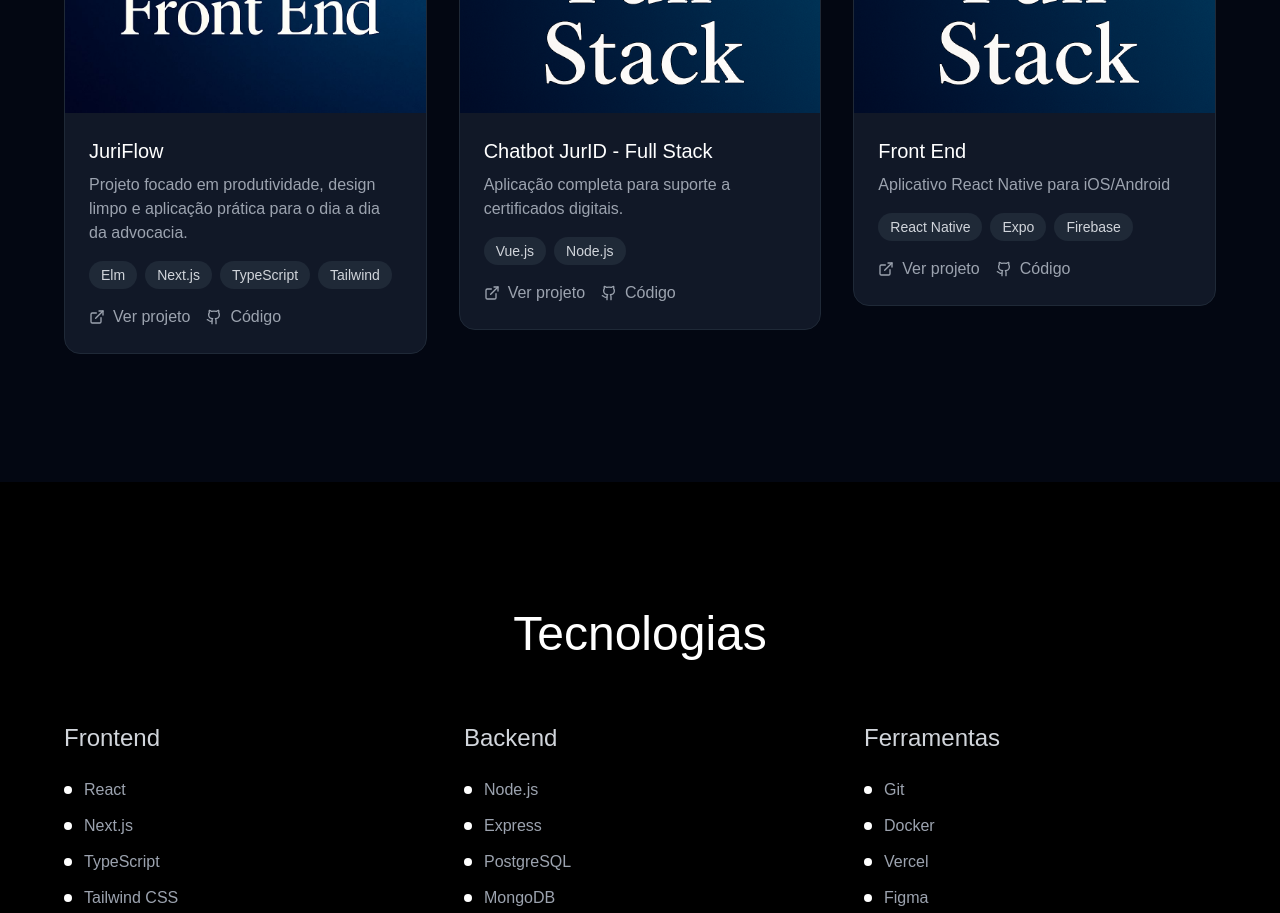
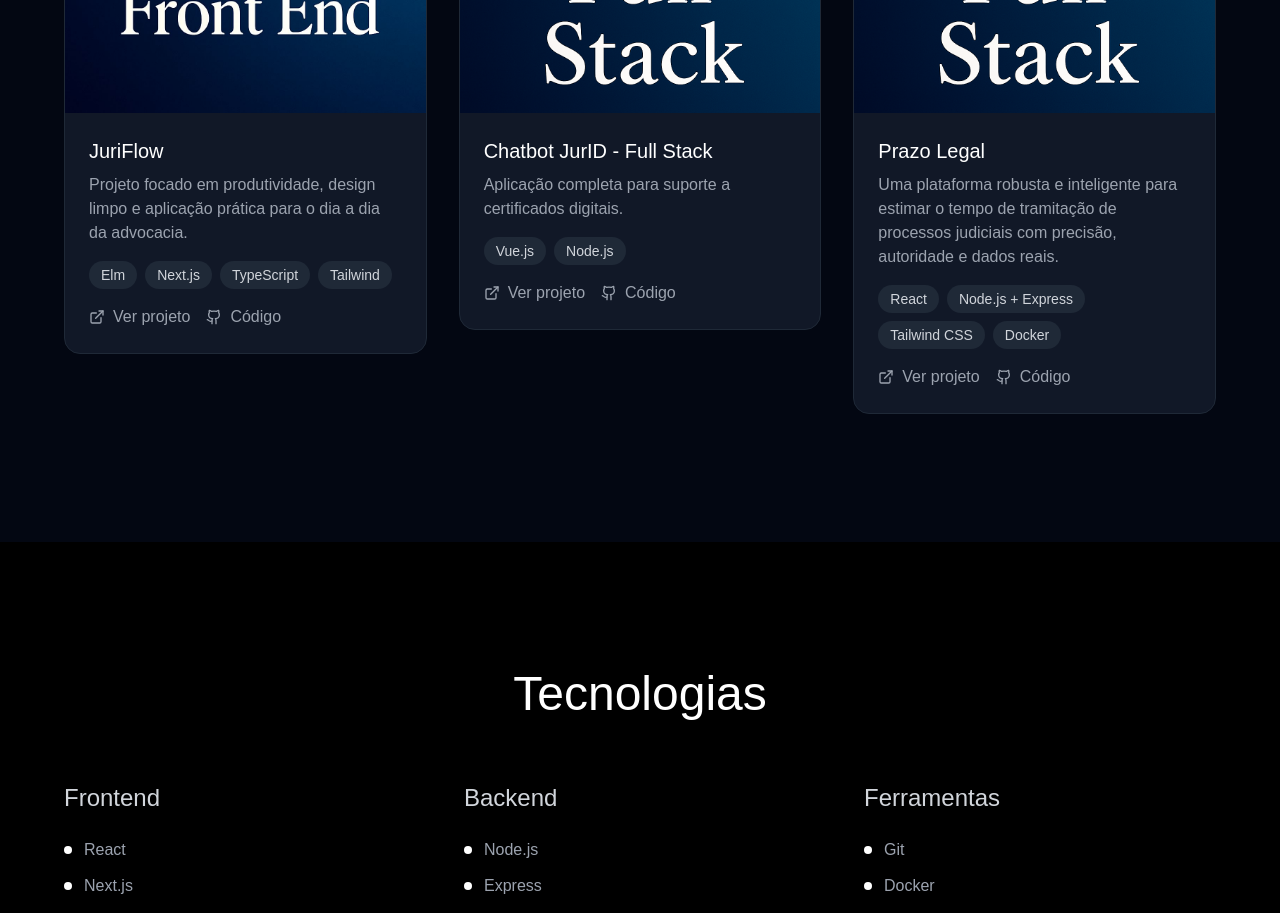
Before and after one commit to samuelmonteirotf/portfolio, a Next.js app: page / in a window 1280 px wide. Shown: the part 1760-2673 px from the top of the page. Built offline with nearby package versions, Linux system fonts and the light colour scheme.

Commit message:
Update portfolio.tsx

```diff
--- a/app/portfolio.tsx
+++ b/app/portfolio.tsx
@@ -326,16 +326,16 @@ export default function Portfolio() {
                 description: "Aplicação completa para suporte a certificados digitais.",
                 tech: ["Vue.js", "Node.js"],
                 image: "/images/projeto2.jpg",
-                projectUrl: "https://chatbot-jurid.vercel.app",
-                githubUrl: "https://github.com/samuelmonteirotf/chatbot-jurid",
+                projectUrl: "https://chatbot-jurid-production.up.railway.app/",
+                githubUrl: "https://github.com/samuelmonteirotf/Chatbot---JurID",
               },
               {
-                title: "Front End",
-                description: "Aplicativo React Native para iOS/Android",
-                tech: ["React Native", "Expo", "Firebase"],
+                title: "Prazo Legal",
+                description: "Uma plataforma robusta e inteligente para estimar o tempo de tramitação de processos judiciais com precisão, autoridade e dados reais.",
+                tech: ["React", "Node.js + Express", "Tailwind CSS", "Docker"],
                 image: "/images/projeto3.jpg",
-                projectUrl: "https://frontend-app.vercel.app",
-                githubUrl: "https://github.com/samuelmonteirotf/frontend-app",
+                projectUrl: "https://prazo-legal-production.up.railway.app/",
+                githubUrl: "https://github.com/samuelmonteirotf/Prazo-Legal",
               },
             ].map((project, index) => (
               <motion.div
```
